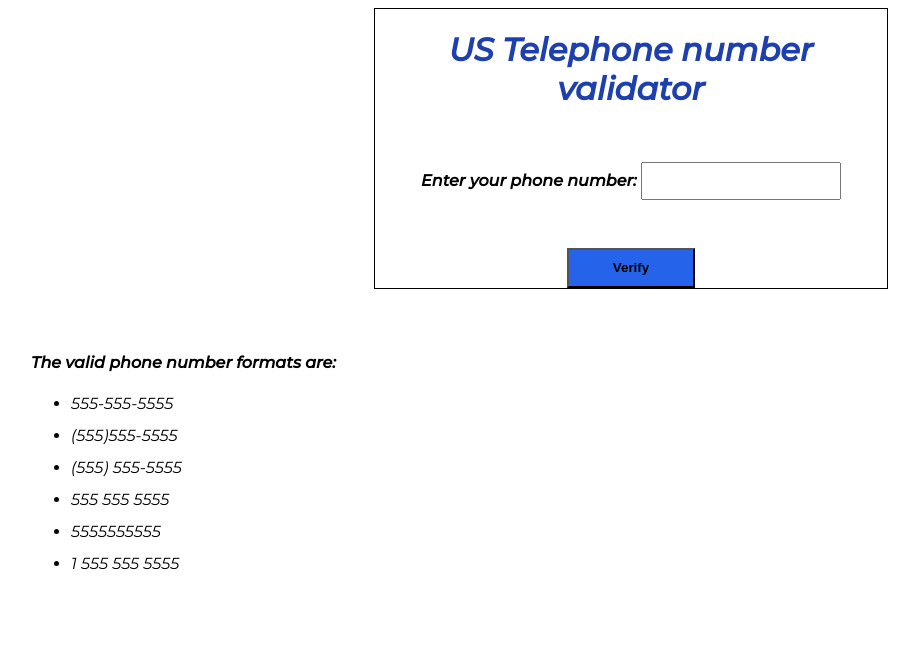
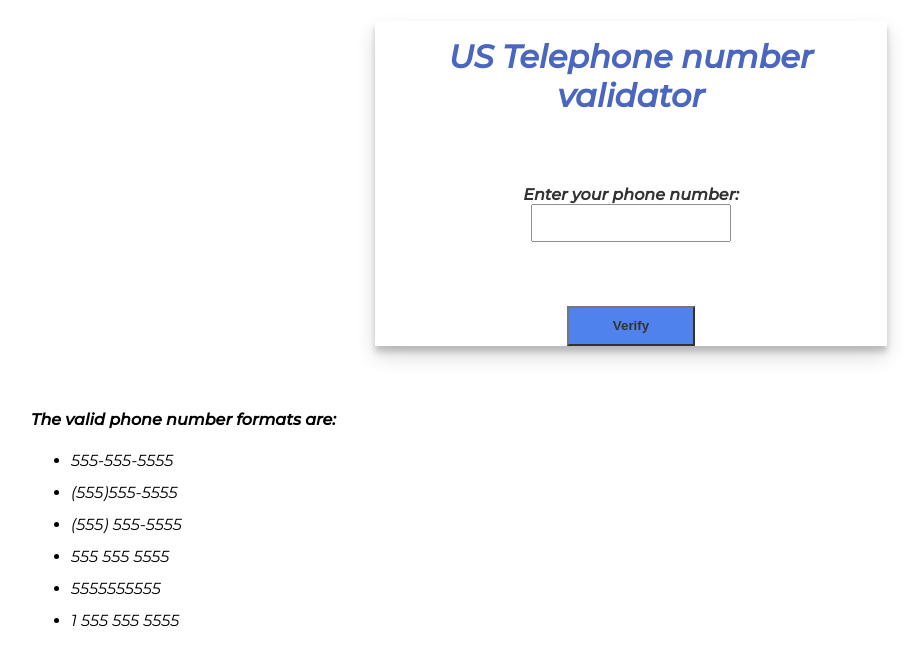
Before and after one commit to farheenfatima3/US-Telephone-number-validator, a plain HTML site: page index.html in a window 1280 px wide. Shown: the whole page, without its empty margins (9-932 px from the left). Drawn offline with Linux system fonts and the light colour scheme.

Commit message:
changes made to container

```diff
--- a/styles.css
+++ b/styles.css
@@ -11,6 +11,8 @@ body{
 }
 
 h1{
+   padding-top: 1rem;;
+
     color:var(--secondary-color);
 }
 
@@ -18,7 +20,9 @@ h1{
     margin:auto;
     width:40vw;
     text-align: center;
-    border:1px solid black;
+    box-shadow:0 10px 20px rgba(0,0,0,0.19),0 6px 6px rgba(0,0,0,0.23);
+    opacity:0.8;
+
 }
 #inputN{
     height:4vh;
@@ -30,7 +34,7 @@ h1{
 }
 
 .new-cont{
-    padding:2rem;
+    padding:3rem;
 }
 #btn{
     width:10vw;
@@ -48,4 +52,5 @@ h1{
 .container-two{
     margin-top:4rem;
     margin-left:2rem;
+
 }
```
